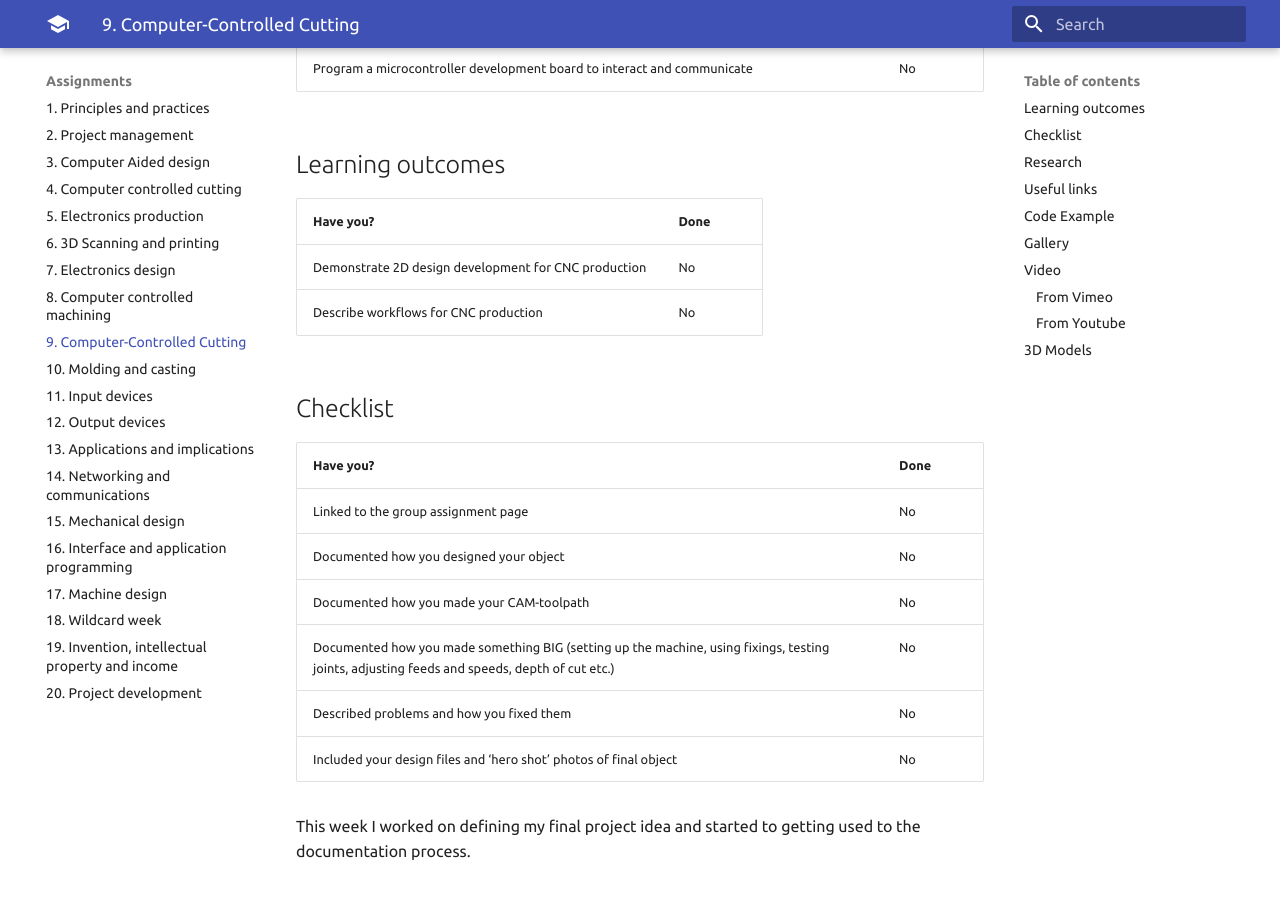
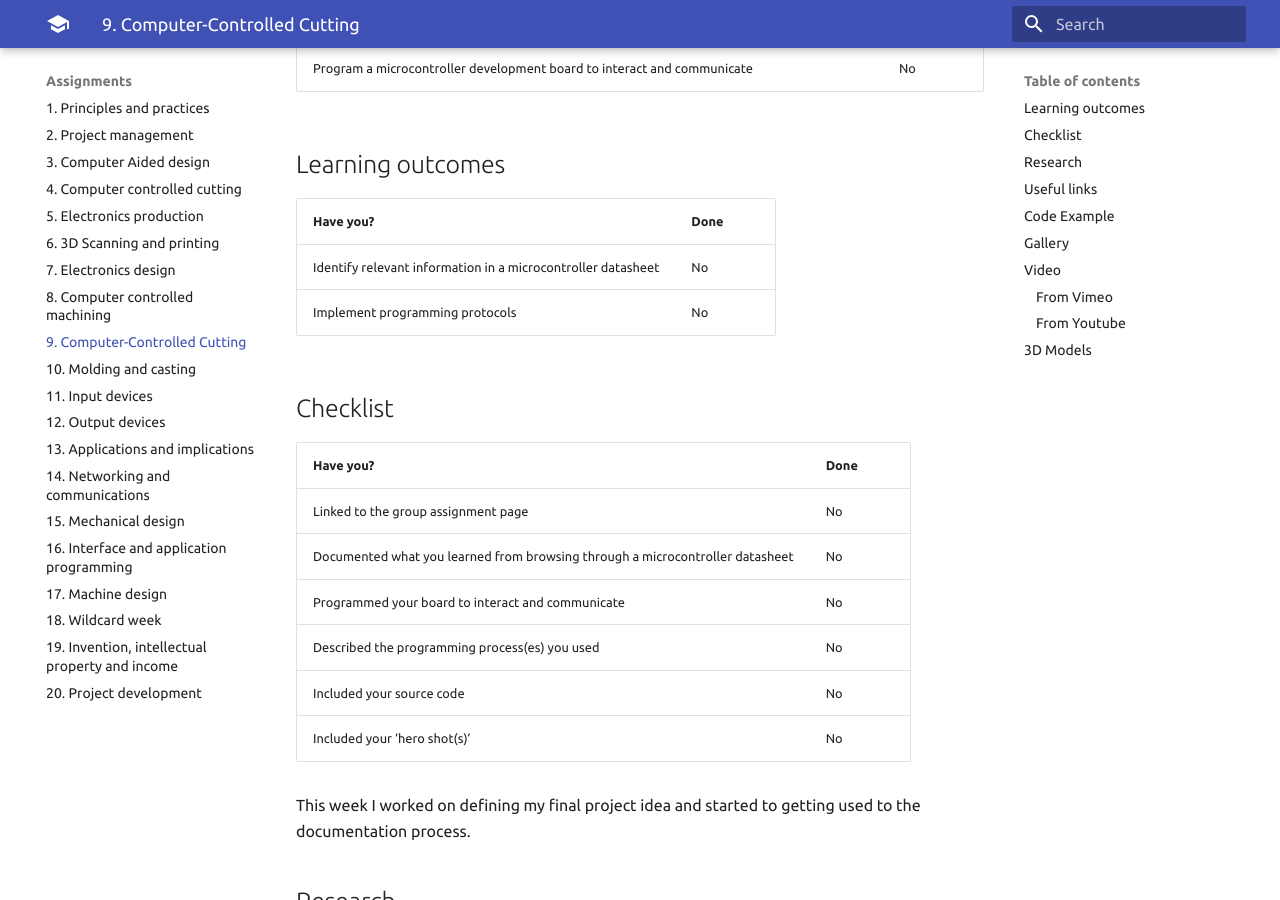
Before and after one commit to MrsLes/FA2023, an MkDocs documentation site: the page built from docs/assignments/week09.md, in a window 1280 px wide and 900 px high, scrolled down 521 px. Built offline with MkDocs 1.6.1 and Material for MkDocs 9.7.7, drawn with Linux system fonts in a browser that asks for light colours.

Commit message:
wk 3 LnObjAndCk

```diff
--- a/docs/assignments/week09.md
+++ b/docs/assignments/week09.md
@@ -13,19 +13,19 @@
 
 | Have you? | Done |
 | --------|----------|
-|Demonstrate 2D design development for CNC production|No|
-|Describe workflows for CNC production|No|
+|Identify relevant information in a microcontroller datasheet|No|
+|Implement programming protocols|No|
 
 ## Checklist
 
 | Have you? | Done |
 | --------|----------|
 | Linked to the group assignment page | No |
-| Documented how you designed your object| No |
-| Documented how you made your CAM-toolpath| No |
-| Documented how you made something BIG (setting up the machine, using fixings, testing joints, adjusting feeds and speeds, depth of cut etc.)| No |
-| Described problems and how you fixed them | No |
-| Included your design files and 'hero shot' photos of final object | No |
+| Documented what you learned from browsing through a microcontroller datasheet| No |
+| Programmed your board to interact and communicate| No |
+| Described the programming process(es) you used| No |
+| Included your source code | No |
+| Included your 'hero shot(s)'  | No |
 
 
 
```
